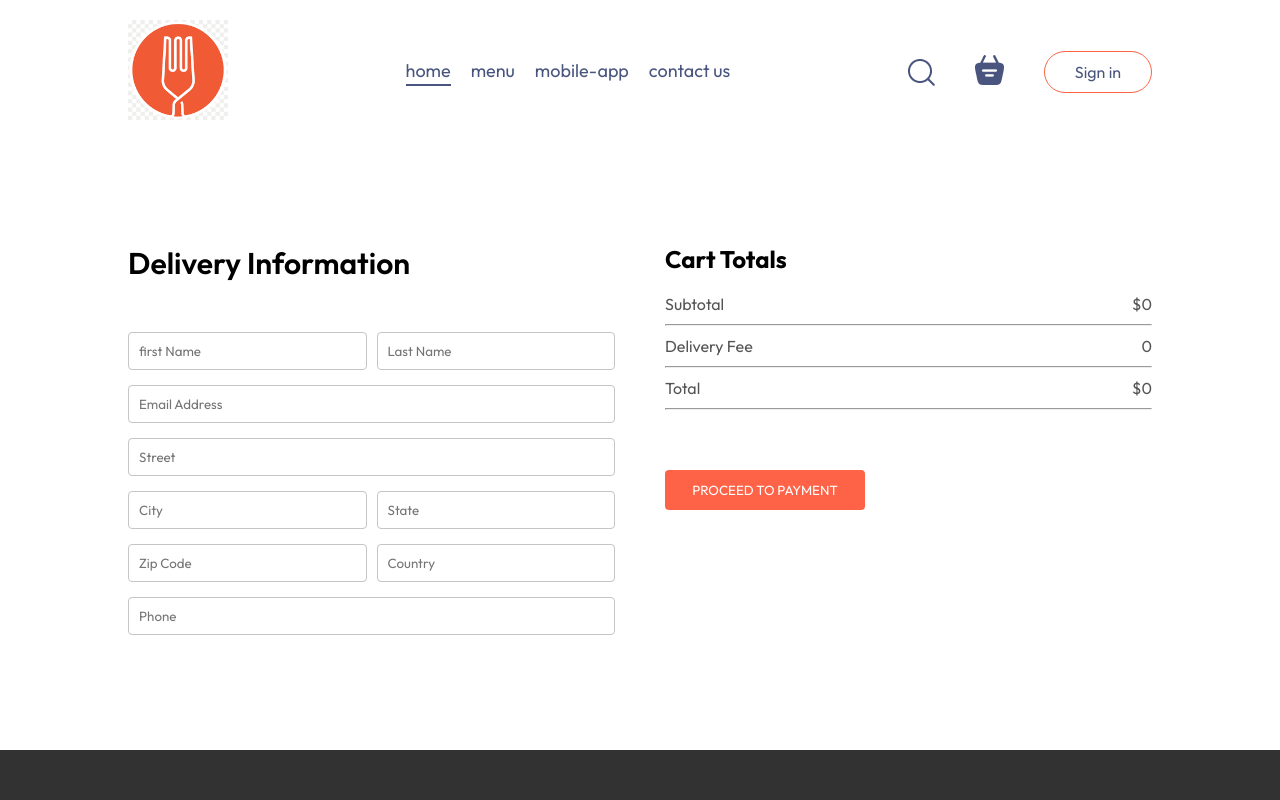
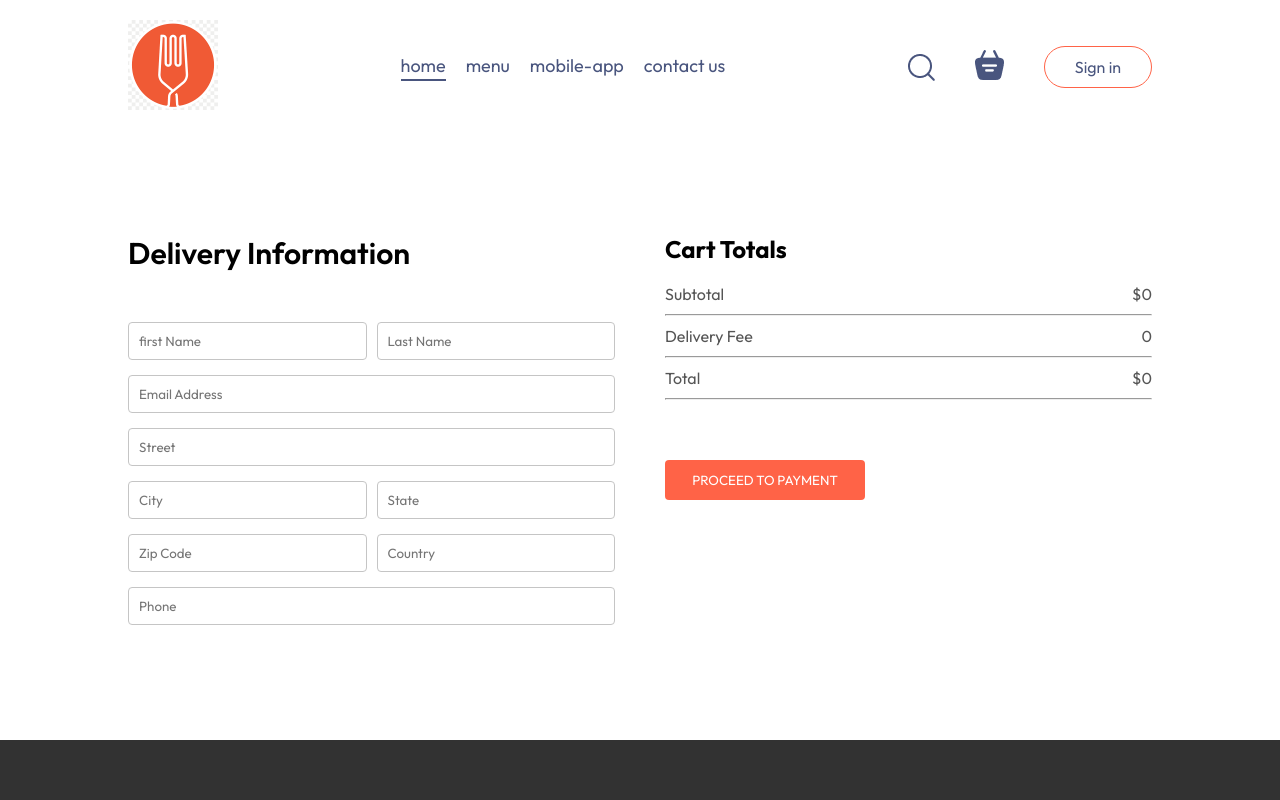
Before and after one commit to vikasverma4851/food-del, a React (Vite) app in the folder frontend/: page /order in a window 1280 px wide. Shown: the top 800 px of the page. Built offline with nearby package versions, Linux system fonts and the light colour scheme; no server answers.

Commit message:
Update Navbar.css

```diff
--- a/frontend/src/components/Navbar/Navbar.css
+++ b/frontend/src/components/Navbar/Navbar.css
@@ -6,7 +6,7 @@
 }
 
 .navbar .logo {
-  width: 100px;
+  width: 90px;
 }
 
 .navbar-menu {
@@ -96,7 +96,7 @@ navbar-profile {
 }
 @media (max-width: 1050px) {
   .navbar .logo {
-    width: 140px;
+    width: 80px;
   }
   .navbar-menu {
     gap: 20px;
```
